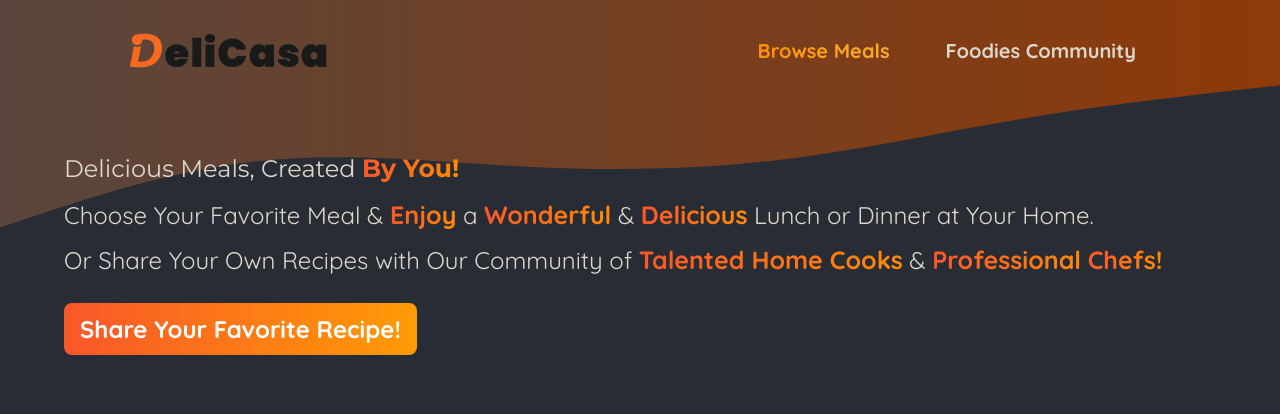
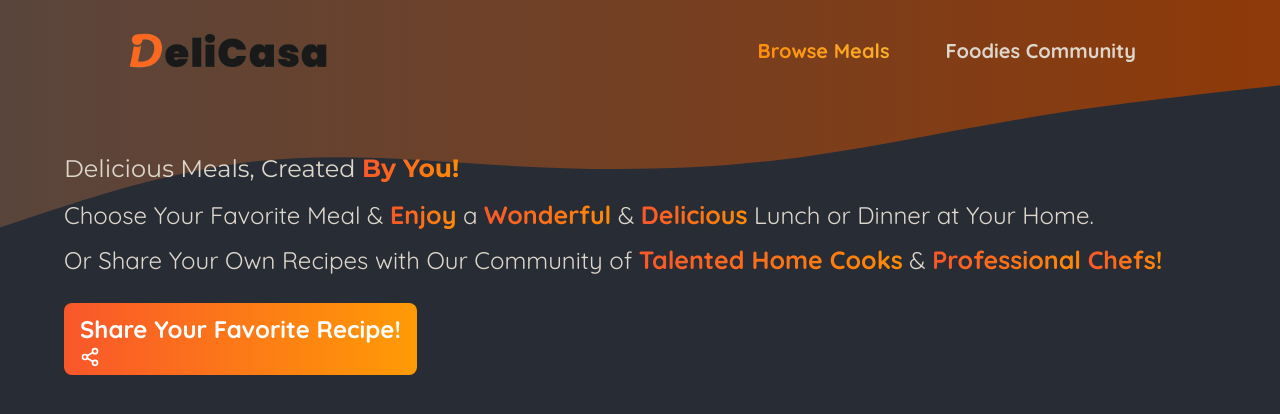
Before and after one commit to MenathNDGD/Food-Blog-NextJS, a Next.js app: page /meals in a window 1280 px wide. Shown: the top 414 px of the page. Built offline with nearby package versions, Linux system fonts and the light colour scheme; no server answers; the database is empty.

Commit message:
Add share icon to recipe sharing link for improved user experience

```diff
--- a/app/meals/page.jsx
+++ b/app/meals/page.jsx
@@ -1,5 +1,6 @@
 import { Suspense } from "react";
 import Link from "next/link";
+import { Share2 } from "lucide-react";
 
 import classes from "./page.module.css";
 
@@ -34,7 +35,9 @@ export default function MealsPage() {
           <span className={classes.highlight}>Chefs!</span>
         </p>
         <p className={classes.cta}>
-          <Link href={"/meals/share"}>Share Your Favorite Recipe!</Link>
+          <Link href="/meals/share" className={classes.shareButton}>
+            <span>Share Your Favorite Recipe!</span> <Share2 size={20} />
+          </Link>
         </p>
       </header>
       <main className={classes.main}>
```
